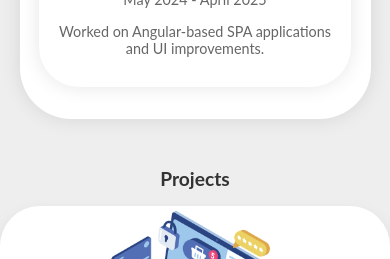
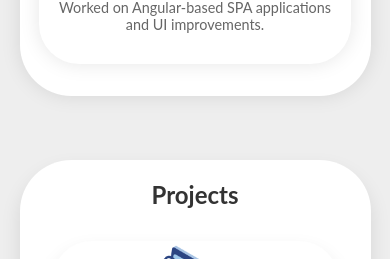
Before and after one commit to srujanpothu14/portfolio, an Angular app: page / in a window 390 px wide. Shown: the part 1800-2059 px from the top of the page. Built offline with nearby package versions, Linux system fonts and the light colour scheme.

Commit message:
responsiveness for different pages has been done for mobile view

```diff
--- a/src/app/experience-page/experience-page.component.scss
+++ b/src/app/experience-page/experience-page.component.scss
@@ -87,6 +87,9 @@
   .timeline-container {
     .work_exp_con {
       width: 90%;
+      h2 {
+        font-size: 1.5rem;
+      }
     }
     .experience-card {
       width: 80%;
--- a/src/app/projects-page/projects-page.component.html
+++ b/src/app/projects-page/projects-page.component.html
@@ -1,4 +1,5 @@
 <section class="projects-section">
+  <div class="projects_con">
     <h2 class="section-title">Projects</h2>
     <div class="projects-grid">
       @for(project of projects; track $index) {
@@ -25,4 +26,5 @@
       </div>
       }
     </div>
+  </div>
 </section>
--- a/src/app/projects-page/projects-page.component.scss
+++ b/src/app/projects-page/projects-page.component.scss
@@ -1,11 +1,21 @@
 .projects-section {
-  padding: 4rem 2rem;
+  display: flex;
+  flex-direction: column;
+  align-items: center;
+  padding: 4rem 0rem;
   text-align: center;
+  .projects_con {
+    background-color: white;
+    width: 80%;
+    border-radius: 3.2rem;
+    box-shadow: 0 10px 20px rgba(0, 0, 0, 0.1);
+  }
 
   .section-title {
     font-size: 2rem;
     font-weight: bold;
     color: #333;
+    margin-bottom: 0px;
   }
 
   .projects-grid {
@@ -13,6 +23,7 @@
     grid-template-columns: repeat(auto-fit, minmax(280px, 1fr));
     gap: 2rem;
     justify-items: center;
+    padding: 2rem;
   }
 
   .project-card {
@@ -105,10 +116,13 @@
 
 @media (max-width: 480px) {
   .projects-section {
-    padding: 0rem 0rem;
+    padding: 2rem 0rem;
 
+    .projects_con {
+      width: 90%;
+    }
     .section-title {
-      font-size: 1.2rem;
+      font-size: 1.5rem;
     }
 
     .project-card {
--- a/src/app/skills-page/skills-page.component.html
+++ b/src/app/skills-page/skills-page.component.html
@@ -1,8 +1,5 @@
 <div class="skills_con">
-  <div class="skills-title">
-    <h2>My Skills</h2>
-  </div>
-
+  <h2>My Skills</h2>
   <div class="skills-container">
     @for(skill of skills ;track skill) {
     <div class="skill-card">
--- a/src/app/skills-page/skills-page.component.scss
+++ b/src/app/skills-page/skills-page.component.scss
@@ -1,16 +1,12 @@
-.skills_con {
-  height: 100%;
-}
 .skills-title {
-  padding-top: 20px;
   text-align: center;
   margin-bottom: 30px;
 }
-
-.skills-title h2 {
+h2 {
   font-size: 2rem;
   font-weight: bold;
   color: #333;
+  margin: 0px;
 }
 
 .skills-container {
```
Lines whose indentation alone changed are shown as unchanged.
